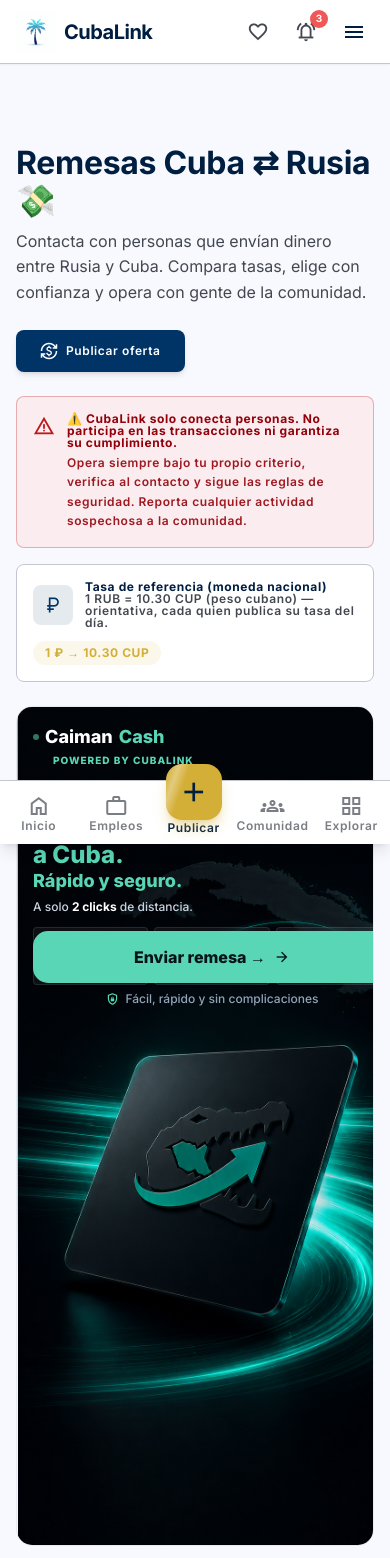
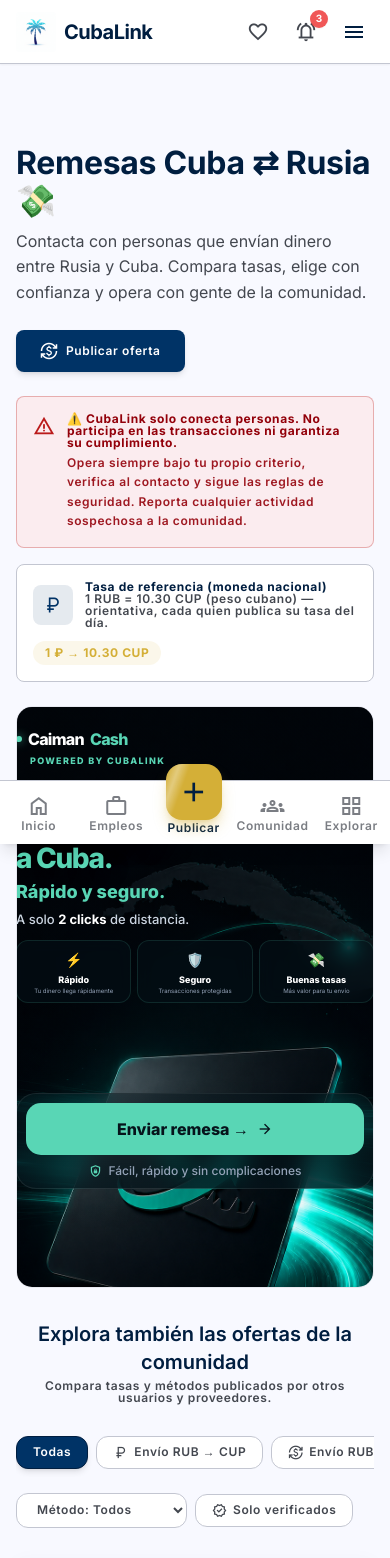
Before and after one commit to jorge0902/cubalink, a React (Vite) app in the folder CubaLink-Frontend/: page /remesas in a window 390 px wide. Shown: the top 1558 px of the page. Built offline with nearby package versions, Linux system fonts and the light colour scheme.

Commit message:
fix(remesas): mobile banner v5 - integrated as component in Remesas page, full viewport width, text overflow fixed, white text, CTA inside card

```diff
--- a/CubaLink-Frontend/src/components/CaimanCashBanner.jsx
+++ b/CubaLink-Frontend/src/components/CaimanCashBanner.jsx
@@ -9,13 +9,17 @@
       className="relative overflow-hidden rounded-2xl border border-outline-variant/30 mb-8 animate-fade-in-up"
       aria-labelledby="caiman-hero-title"
     >
-      {/* ===== DESKTOP: Horizontal layout with background-image (UNCHANGED) ===== */}
-      <div className="hidden md:block" style={{ backgroundImage: `url(${caimanBgDesktop})`, backgroundSize: 'cover', backgroundPosition: 'center', backgroundRepeat: 'no-repeat', borderRadius: '1.25rem' }}>
+      {/* ==================== DESKTOP: Horizontal background-image layout (UNCHANGED) ==================== */}
+      <div className="hidden md:block" style={{
+        backgroundImage: `url(${caimanBgDesktop})`,
+        backgroundSize: 'cover',
+        backgroundPosition: 'center',
+        backgroundRepeat: 'no-repeat',
+        borderRadius: '1.25rem'
+      }}>
         <div className="relative z-10 w-full max-w-7xl mx-auto px-4 sm:px-6 md:px-8 lg:px-12">
           <div className="flex md:items-center md:justify-between gap-8 md:gap-12 min-h-[280px] lg:min-h-[320px]">
-            {/* Left Content Area - texto a la izquierda */}
             <div className="flex-1 min-w-0 md:max-w-2xl text-left px-6 md:px-10 lg:px-12 py-10 md:py-12 lg:py-14">
-              {/* Brand identifier */}
               <div className="mb-6 md:mb-8">
                 <span className="text-white/60 text-xs sm:text-sm font-medium tracking-widest uppercase">
                   Caiman Cash
@@ -28,7 +32,6 @@
                 </div>
               </div>
 
-              {/* Main Title */}
               <h2
                 id="caiman-hero-title"
                 className="text-[#F8FC] text-3xl sm:text-4xl md:text-5xl lg:text-6xl font-bold leading-tight tracking-tight mb-3"
@@ -40,14 +43,11 @@
                 Rápido y seguro.
               </p>
 
-              {/* Subtitle */}
               <p className="text-[#E5E7EB] text-base sm:text-lg md:text-xl font-medium leading-relaxed mb-8 max-w-lg">
                 A solo <span className="font-bold text-white">2 clicks</span> de distancia.
               </p>
 
-              {/* Benefits Row */}
               <div className="flex flex-wrap items-center gap-3 md:gap-4 mb-8 md:mb-10">
-                {/* Benefit 1: Rápido */}
                 <div className="flex items-center gap-2.5 px-3 py-2 bg-white/5 backdrop-blur-sm rounded-xl border border-white/10 transition-all hover:border-[#59D6B5]/50 hover:bg-white/10">
                   <MaterialIcon name="speed" className="text-[#59D6B5] text-[20px]" />
                   <div className="hidden sm:block">
@@ -56,8 +56,6 @@
                   </div>
                   <div className="sm:hidden text-[#F8FC] text-xs font-semibold">Rápido</div>
                 </div>
-
-                {/* Benefit 2: Seguro */}
                 <div className="flex items-center gap-2.5 px-3 py-2 bg-white/5 backdrop-blur-sm rounded-xl border border-white/10 transition-all hover:border-[#59D6B5]/50 hover:bg-white/10">
                   <MaterialIcon name="shield_lock" className="text-[#59D6B5] text-[20px]" />
                   <div className="hidden sm:block">
@@ -66,8 +64,6 @@
                   </div>
                   <div className="sm:hidden text-[#F8FC] text-xs font-semibold">Seguro</div>
                 </div>
-
-                {/* Benefit 3: Buenas tasas */}
                 <div className="flex items-center gap-2.5 px-3 py-2 bg-white/5 backdrop-blur-sm rounded-xl border border-white/10 transition-all hover:border-[#59D6B5]/50 hover:bg-white/10">
                   <MaterialIcon name="trending_up" className="text-[#59D6B5] text-[20px]" />
                   <div className="hidden sm:block">
@@ -78,7 +74,6 @@
                 </div>
               </div>
 
-              {/* CTA Button */}
               <div className="flex flex-col sm:flex-row items-start sm:items-center gap-4">
                 <Link
                   to="https://caimancash.vercel.app"
@@ -90,105 +85,193 @@
                   Enviar remesa
                   <MaterialIcon name="arrow_forward" className="text-[20px] transition-transform group-hover:translate-x-1" />
                 </Link>
-
                 <span className="text-[#A7B8B5] text-sm md:text-base font-medium italic hidden sm:inline self-center">
                   Fácil, rápido y sin complicaciones
                 </span>
               </div>
             </div>
-
-            {/* Right Visual Area - espacio reservado para el caimán/logo en el fondo */}
             <div className="hidden md:block w-[280px] md:w-[320px] lg:w-[360px] flex-shrink-0" aria-hidden="true">
-              {/* Espacio reservado - el fondo ya tiene la visual del caimán */}
             </div>
           </div>
         </div>
       </div>
 
-      {/* ===== MOBILE: Full-width vertical layout with new mobile-exclusive image ===== */}
-      {/* Image uses background-size: contain so the entire composition is visible */}
-      {/* FIX 1: 100% viewport width, no margins */}
-      {/* FIX 2: All text inside card bounds, word-break for overflow */}
-      {/* FIX 3: No pink colors - all text #FFFFFF */}
-      {/* FIX 4: CTA positioned at bottom, inside card bounds */}
+      {/* ==================== MOBILE: Full-width vertical banner ==================== */}
+      {/* 4 FIX APPLIED: */}
+      {/* 1. width: 100vw (no margins) */}
+      {/* 2. All text inside card with word-break */}
+      {/* 3. #FFFFFF instead of pink */}
+      {/* 4. CTA at bottom inside card */}
       <div className="md:hidden">
+        {/* Banner container: 100vw width, full mobile image visible with cover */}
         <div
-          className="caiman-mobile-banner"
           style={{
+            width: '100vw',
+            marginLeft: 'calc(-1 * (100vw - 100%) / 2)',
+            marginRight: 'calc(-1 * (100vw - 100%) / 2)',
             backgroundImage: `url(${caimanBgMobile})`,
+            backgroundSize: 'cover',
+            backgroundPosition: 'center top',
+            backgroundRepeat: 'no-repeat',
+            position: 'relative',
+            overflow: 'hidden',
+            borderRadius: '20px',
+            minHeight: '580px',
+            zIndex: 1,
           }}
         >
-          {/* Overlay for text readability */}
-          <div className="caiman-mobile-overlay"></div>
+          {/* Subtle overlay for text readability (NOT darkening the image) */}
+          <div style={{
+            position: 'absolute',
+            top: 0,
+            left: 0,
+            width: '100%',
+            height: '100%',
+            zIndex: -1,
+            background: 'linear-gradient(180deg, rgba(2,8,12,0.45) 0%, rgba(2,8,12,0.35) 35%, rgba(2,8,12,0.25) 55%, rgba(2,8,12,0.05) 75%, rgba(2,8,12,0.0) 100%)',
+          }}></div>
 
-          {/* Content - all text INSIDE the banner image bounds */}
-          <div className="relative z-10 px-4 py-4">
-            {/* Brand - Caiman Cash + POWERED BY CUBALINK */}
-            <div className="mb-3">
-              <div className="flex items-center gap-1.5">
-                <span className="w-1.5 h-1.5 rounded-full bg-[#59D6B5] animate-pulse" />
-                <span className="caiman-mobile-white-text text-lg font-extrabold caiman-mobile-text">Caiman</span>
-                <span className="caiman-mobile-turquoise-text text-lg font-extrabold caiman-mobile-text">Cash</span>
+          {/* Content layer - all text/CTA INSIDE the banner */}
+          <div style={{ position: 'relative', zIndex: 10, padding: '20px 16px 16px', width: '100%' }}>
+            {/* Branding: Caiman Cash + POWERED BY CUBALINK */}
+            <div style={{ marginBottom: '12px' }}>
+              <div style={{ display: 'flex', alignItems: 'center', gap: '6px' }}>
+                <span style={{ width: '6px', height: '6px', borderRadius: '50%', backgroundColor: '#59D6B5', boxShadow: '0 0 10px rgba(89,214,181,0.8)' }}></span>
+                <span style={{ color: '#FFFFFF', fontSize: '16px', fontWeight: 800, letterSpacing: '-0.045em', wordBreak: 'break-word' }}>Caiman</span>
+                <span style={{ color: '#59D6B5', fontSize: '16px', fontWeight: 800, letterSpacing: '-0.045em', wordBreak: 'break-word' }}>Cash</span>
               </div>
-              <div className="text-[#59D6B5] text-[10px] font-extrabold tracking-widest uppercase mt-0.5 ml-5 caiman-mobile-text">
+              <div style={{ color: '#59D6B5', fontSize: '9px', fontWeight: 800, letterSpacing: '0.15em', textTransform: 'uppercase', marginTop: '3px', marginLeft: '14px', wordBreak: 'break-all' }}>
                 POWERED BY CUBALINK
               </div>
             </div>
 
             {/* Eyebrow */}
-            <div className="inline-flex items-center gap-1.5 px-2.5 py-1 rounded-full bg-[#59D6B5]/8 border border-[#59D6B5]/16 mb-2 caiman-mobile-text">
-              <span className="text-[#59D6B5]">✦</span>
-              <span className="text-[8px] font-extrabold tracking-widest uppercase caiman-mobile-white-text">
-                ENVÍA DINERO A CUBA
-              </span>
+            <div style={{
+              display: 'inline-flex',
+              alignItems: 'center',
+              gap: '4px',
+              padding: '4px 8px',
+              borderRadius: '999px',
+              background: 'rgba(89,214,181,0.08)',
+              border: '1px solid rgba(89,214,181,0.16)',
+              color: '#59D6B5',
+              fontSize: '8px',
+              fontWeight: 800,
+              letterSpacing: '0.1em',
+              textTransform: 'uppercase',
+              marginBottom: '8px',
+              wordBreak: 'break-all'
+            }}>
+              <span>✦</span>
+              <span>ENVÍA DINERO A CUBA</span>
             </div>
 
-            {/* Main Title - Envía dinero / a Cuba. */}
-            <h1 className="caiman-mobile-white-text text-2xl font-extrabold caiman-mobile-text" style={{ lineHeight: '0.94' }}>
+            {/* Main Title: "Envía dinero" / "a Cuba." */}
+            <h1 style={{
+              color: '#FFFFFF',
+              fontSize: '28px',
+              fontWeight: 900,
+              lineHeight: '0.94',
+              letterSpacing: '-0.048em',
+              margin: '6px 0',
+              textShadow: '0 3px 25px rgba(0,0,0,0.35)',
+              wordBreak: 'break-word'
+            }}>
               Envía dinero
               <br />
-              <span className="caiman-mobile-turquoise-text">a Cuba.</span>
+              <span style={{ color: '#59D6B5' }}>a Cuba.</span>
             </h1>
 
-            {/* Rápido y seguro */}
-            <h2 className="caiman-mobile-turquoise-text font-extrabold text-lg mb-1 caiman-mobile-text">
+            {/* Subtitle: Rápido y seguro */}
+            <h2 style={{
+              color: '#59D6B5',
+              fontWeight: 800,
+              fontSize: '18px',
+              marginBottom: '6px',
+              wordBreak: 'break-word'
+            }}>
               Rápido y seguro.
             </h2>
 
-            {/* Subtitle - 2 clicks */}
-            <p className="caiman-mobile-subtitle-gray text-xs font-medium mb-3 caiman-mobile-text" style={{ lineHeight: '1.35' }}>
-              A solo <span className="font-bold caiman-mobile-white-text">2 clicks</span> de distancia.
+            {/* Subtitle: 2 clicks */}
+            <p style={{
+              color: '#CBD5E1',
+              fontSize: '13px',
+              fontWeight: 500,
+              lineHeight: '1.35',
+              maxWidth: '280px',
+              marginBottom: '12px',
+              wordBreak: 'break-word'
+            }}>
+              A solo <span style={{ color: '#FFFFFF', fontWeight: 700 }}>2 clicks</span> de distancia.
             </p>
 
-            {/* Benefits - compact grid */}
-            <div className="grid grid-cols-3 gap-1.5 mb-4">
-              <div className="bg-white/5 backdrop-blur-sm rounded-lg border border-white/10 px-2 py-1.5 text-center">
-                <div className="caiman-mobile-turquoise-text text-sm mb-0.5">⚡</div>
-                <div className="caiman-mobile-white-text text-[9px] font-extrabold caiman-mobile-text">Rápido</div>
-                <div className="caiman-mobile-gray-text text-[6px] caiman-mobile-text">Tu dinero llega rápidamente</div>
+            {/* Benefits Grid - 3 benefits */}
+            <div style={{
+              display: 'grid',
+              gridTemplateColumns: 'repeat(3, 1fr)',
+              gap: '6px',
+              maxWidth: '380px',
+              marginBottom: '180px'
+            }}>
+              {/* Rápido */}
+              <div style={{
+                padding: '8px 7px',
+                borderRadius: '12px',
+                border: '1px solid rgba(89,214,181,0.14)',
+                background: 'rgba(4,17,24,0.55)',
+                backdropFilter: 'blur(9px)',
+                textAlign: 'center'
+              }}>
+                <div style={{ color: '#59D6B5', fontSize: '14px', marginBottom: '3px' }}>⚡</div>
+                <div style={{ color: '#FFFFFF', fontSize: '9px', fontWeight: 800, wordBreak: 'break-all' }}>Rápido</div>
+                <div style={{ color: '#94A3B8', fontSize: '6px', lineHeight: '1.2', wordBreak: 'break-all' }}>Tu dinero llega rápidamente</div>
               </div>
-              <div className="bg-white/5 backdrop-blur-sm rounded-lg border border-white/10 px-2 py-1.5 text-center">
-                <div className="caiman-mobile-turquoise-text text-sm mb-0.5">🛡️</div>
-                <div className="caiman-mobile-white-text text-[9px] font-extrabold caiman-mobile-text">Seguro</div>
-                <div className="caiman-mobile-gray-text text-[6px] caiman-mobile-text">Transacciones protegidas</div>
+              {/* Seguro */}
+              <div style={{
+                padding: '8px 7px',
+                borderRadius: '12px',
+                border: '1px solid rgba(89,214,181,0.14)',
+                background: 'rgba(4,17,24,0.55)',
+                backdropFilter: 'blur(9px)',
+                textAlign: 'center'
+              }}>
+                <div style={{ color: '#59D6B5', fontSize: '14px', marginBottom: '3px' }}>🛡️</div>
+                <div style={{ color: '#FFFFFF', fontSize: '9px', fontWeight: 800, wordBreak: 'break-all' }}>Seguro</div>
+                <div style={{ color: '#94A3B8', fontSize: '6px', lineHeight: '1.2', wordBreak: 'break-all' }}>Transacciones protegidas</div>
               </div>
-              <div className="bg-white/5 backdrop-blur-sm rounded-lg border border-white/10 px-2 py-1.5 text-center">
-                <div className="caiman-mobile-turquoise-text text-sm mb-0.5">💸</div>
-                <div className="caiman-mobile-white-text text-[9px] font-extrabold caiman-mobile-text">Buenas tasas</div>
-                <div className="caiman-mobile-gray-text text-[6px] caiman-mobile-text">Más valor para tu envío</div>
+              {/* Buenas tasas */}
+              <div style={{
+                padding: '8px 7px',
+                borderRadius: '12px',
+                border: '1px solid rgba(89,214,181,0.14)',
+                background: 'rgba(4,17,24,0.55)',
+                backdropFilter: 'blur(9px)',
+                textAlign: 'center'
+              }}>
+                <div style={{ color: '#59D6B5', fontSize: '14px', marginBottom: '3px' }}>💸</div>
+                <div style={{ color: '#FFFFFF', fontSize: '9px', fontWeight: 800, wordBreak: 'break-all' }}>Buenas tasas</div>
+                <div style={{ color: '#94A3B8', fontSize: '6px', lineHeight: '1.2', wordBreak: 'break-all' }}>Más valor para tu envío</div>
               </div>
             </div>
 
-            {/* Flex spacer to push CTA to bottom of banner */}
-            <div className="flex-1 min-h-[10px]"></div>
+            {/* Spacer */}
+            <div style={{ flex: 1, minHeight: '10px' }}></div>
 
-            {/* CTA Button - positioned at bottom, inside banner bounds */}
+            {/* CTA Button - absolutely positioned at bottom, inside banner */}
             <div className="caiman-mobile-cta-area">
+              <div style={{
+                padding: '9px',
+                borderRadius: '20px',
+                background: 'linear-gradient(180deg, rgba(5,20,27,0.45), rgba(5,20,27,0.75))',
+                border: '1px solid rgba(255,255,255,0.08)',
+                backdropFilter: 'blur(12px)'
+              }}>
                 <Link
                   to="https://caimancash.vercel.app"
                   target="_blank"
                   rel="noopener noreferrer"
-                className="caiman-mobile-button group w-full min-h-[50px] rounded-[15px] font-extrabold text-base flex items-center justify-center gap-2 caiman-mobile-text"
+                  className="group caiman-mobile-button w-full min-h-[50px] rounded-[15px] font-extrabold text-base flex items-center justify-center gap-2 caiman-mobile-text"
                   aria-label="Enviar remesa con Caiman Cash - Se abre en nueva pestaña"
                 >
                   Enviar remesa →
@@ -205,6 +288,7 @@
             </div>
           </div>
         </div>
+      </div>
     </section>
   )
 }
--- a/CubaLink-Frontend/src/index.css
+++ b/CubaLink-Frontend/src/index.css
@@ -183,27 +183,7 @@
 
 /* ===== Caiman Cash Mobile Banner Custom CSS ===== */
 .caiman-mobile-banner {
-  width: 100vw;
-  position: relative;
-  left: 0;
-  right: 0;
-  margin-left: 0;
-  margin-right: 0;
-  /* FIX: Use contain so the ENTIRE mobile image is visible */
-  background-size: contain;
-  background-position: center top;
-  background-repeat: no-repeat;
-  /* Only apply mobile height on small screens */
-  height: auto;
-  min-height: 400px;
-}
-
-@media (max-width: 639px) {
-  .caiman-mobile-banner {
-    height: 215vw;
-    min-height: 580px;
-    max-height: 1000px;
-  }
+  /* These are now set via inline styles in the JSX */
 }
 
 .caiman-mobile-text {
@@ -248,25 +228,3 @@
   padding: 0 16px;
   z-index: 10;
 }
-
-/* Caiman Cash Mobile overlay - subtle gradient for text readability */
-.caiman-mobile-banner .caiman-mobile-overlay {
-  position: absolute;
-  inset: 0;
-  z-index: 0;
-  background: linear-gradient(
-    180deg,
-    rgba(2, 8, 12, 0.40) 0%,
-    rgba(2, 8, 12, 0.25) 15%,
-    rgba(2, 8, 12, 0.15) 35%,
-    rgba(2, 8, 12, 0.20) 55%,
-    rgba(2, 8, 12, 0.0) 68%,
-    rgba(2, 8, 12, 0.0) 100%
-  );
-}
-
-.caiman-mobile-banner > .caiman-mobile-overlay ~ div,
-.caiman-mobile-banner .relative {
-  position: relative;
-  z-index: 1;
-}
```
Lines whose indentation alone changed are shown as unchanged.
